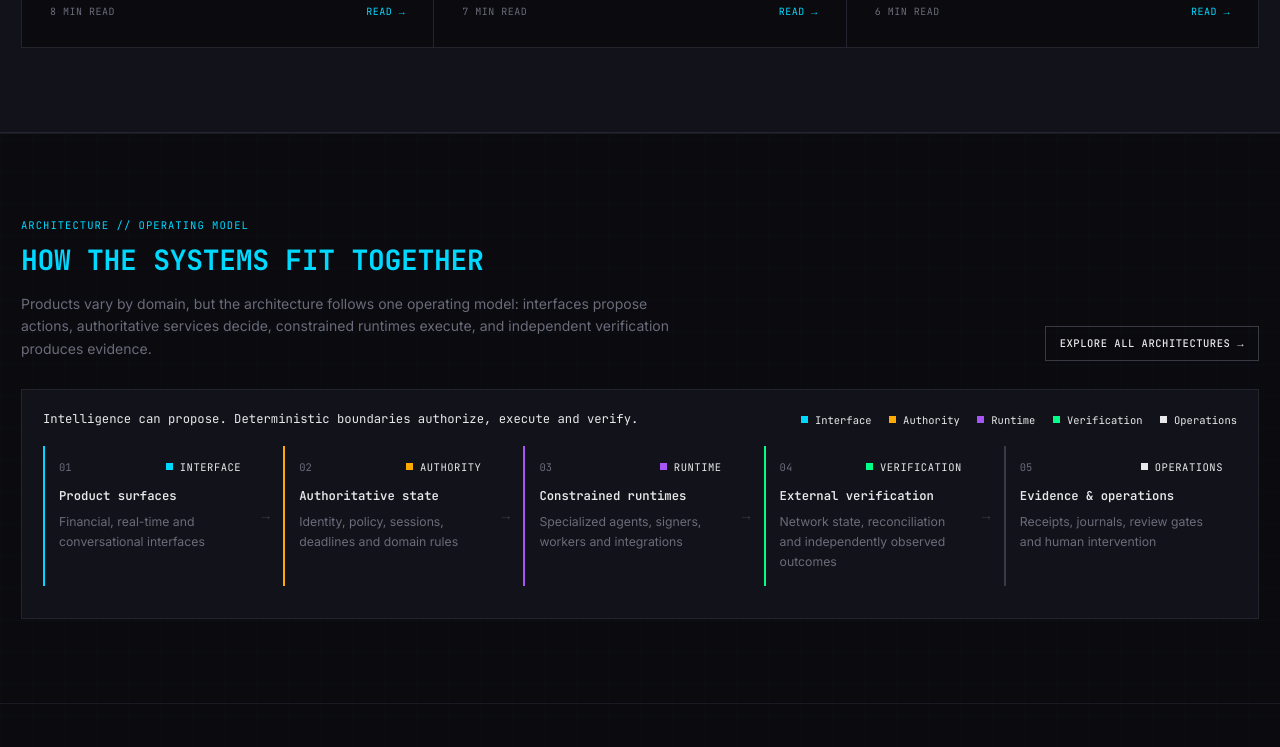
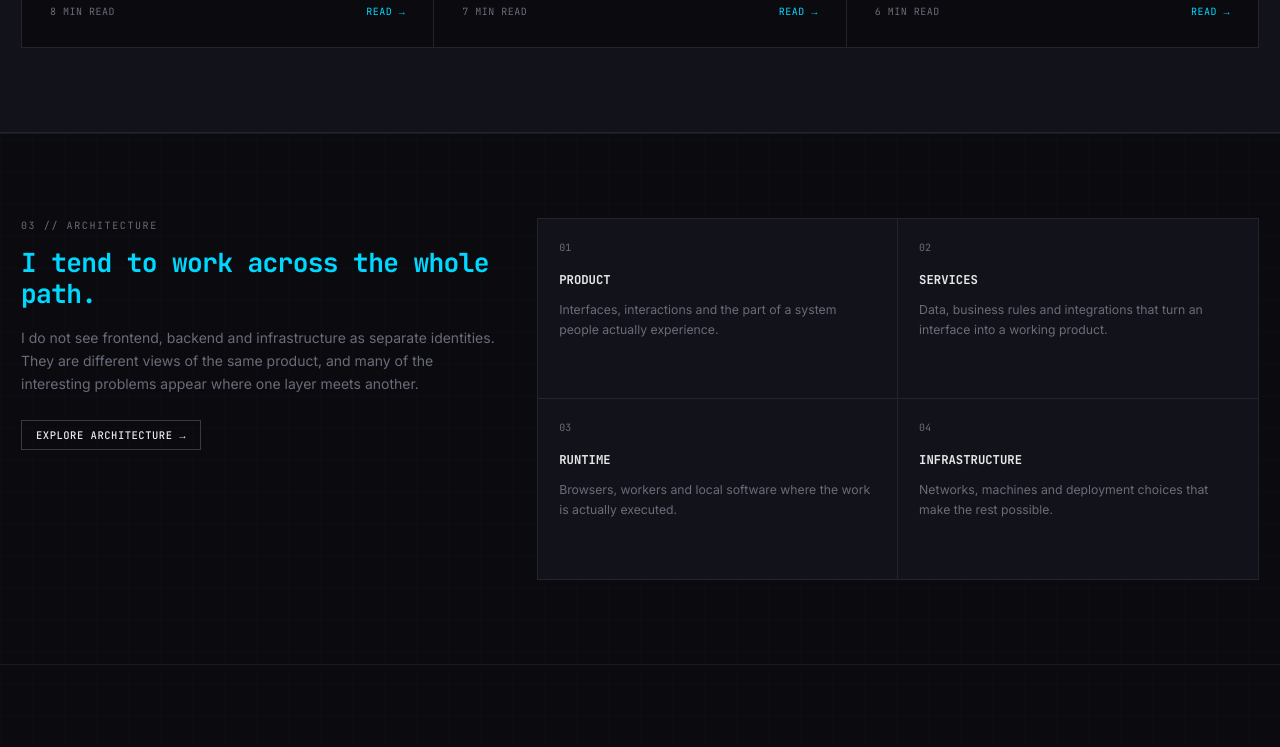
Before and after one commit to 4LFR3Dv1/Portfolio, a React (Vite) app: page / in a window 1280 px wide. Shown: the part 2420-3167 px from the top of the page. Built offline with nearby package versions, Linux system fonts and the light colour scheme.

Commit message:
Architecture: explain layers in ordinary language

```diff
--- a/src/app/components/system-architecture.tsx
+++ b/src/app/components/system-architecture.tsx
@@ -1,53 +1,52 @@
-import { ArchitectureLegend, ArchitectureMap } from './architecture-map';
 import { Button } from './button';
 import { useLanguage } from '../context/language-context';
-import { architectureViews } from '../data/architecture';
 
-interface SystemArchitectureProps {
-  onOpen: () => void;
-}
-
-export function SystemArchitecture({ onOpen }: SystemArchitectureProps) {
+export function SystemArchitecture({ onOpen }: { onOpen: () => void }) {
   const { language } = useLanguage();
-  const systemMap = architectureViews[0];
+  const isEnglish = language === 'en';
+  const layers = isEnglish
+    ? [
+        { name: 'PRODUCT', description: 'Interfaces, interactions and the part of a system people actually experience.' },
+        { name: 'SERVICES', description: 'Data, business rules and integrations that turn an interface into a working product.' },
+        { name: 'RUNTIME', description: 'Browsers, workers and local software where the work is actually executed.' },
+        { name: 'INFRASTRUCTURE', description: 'Networks, machines and deployment choices that make the rest possible.' },
+      ]
+    : [
+        { name: 'PRODUTO', description: 'Interfaces, interações e a parte de um sistema que as pessoas realmente experimentam.' },
+        { name: 'SERVIÇOS', description: 'Dados, regras de negócio e integrações que transformam uma interface em um produto funcionando.' },
+        { name: 'EXECUÇÃO', description: 'Navegadores, workers e software local onde o trabalho realmente acontece.' },
+        { name: 'INFRAESTRUTURA', description: 'Redes, máquinas e escolhas de deploy que tornam o restante possível.' },
+      ];
 
   return (
-    <section
-      className="mx-auto max-w-[1600px] border-t border-[var(--border-subtle)] px-4 py-16 sm:px-6 lg:py-24"
-      id="architecture"
-    >
-      <div className="mb-8 flex flex-col gap-6 lg:flex-row lg:items-end lg:justify-between">
-        <div className="max-w-3xl">
-          <div className="mb-3 font-mono text-xs uppercase tracking-widest text-[var(--electric-blue)]">
-            {language === 'en' ? 'ARCHITECTURE // OPERATING MODEL' : 'ARQUITETURA // MODELO OPERACIONAL'}
+    <section className="mx-auto max-w-[1600px] border-t border-[var(--border-subtle)] px-6 py-16 lg:py-24" id="architecture">
+      <div className="grid gap-10 lg:grid-cols-[minmax(0,.8fr)_minmax(0,1.2fr)] lg:items-start">
+        <div className="max-w-xl">
+          <div className="font-mono text-[10px] uppercase tracking-[0.16em] text-[var(--terminal-muted)]">
+            03 // {isEnglish ? 'ARCHITECTURE' : 'ARQUITETURA'}
           </div>
-          <h2 className="font-mono font-bold text-[var(--electric-blue)]">
-            {language === 'en' ? 'HOW THE SYSTEMS FIT TOGETHER' : 'COMO OS SISTEMAS SE CONECTAM'}
+          <h2 className="mt-4 font-mono text-2xl font-bold tracking-tight text-[var(--electric-blue)] lg:text-3xl">
+            {isEnglish ? 'I tend to work across the whole path.' : 'Costumo trabalhar atravessando o caminho inteiro.'}
           </h2>
-          <p className="mt-4 text-base leading-relaxed text-[var(--terminal-muted)]">
-            {systemMap.summary[language]}
+          <p className="mt-5 text-base leading-relaxed text-[var(--terminal-muted)]">
+            {isEnglish
+              ? 'I do not see frontend, backend and infrastructure as separate identities. They are different views of the same product, and many of the interesting problems appear where one layer meets another.'
+              : 'Não vejo frontend, backend e infraestrutura como identidades separadas. São visões diferentes do mesmo produto, e muitos dos problemas interessantes aparecem justamente quando uma camada encontra a outra.'}
           </p>
+          <Button variant="secondary" onClick={onOpen} className="mt-7">
+            {isEnglish ? 'EXPLORE ARCHITECTURE →' : 'EXPLORAR ARQUITETURA →'}
+          </Button>
         </div>
-        <Button
-          variant="secondary"
-          onClick={onOpen}
-          className="min-h-10 self-start focus-visible:ring-2 focus-visible:ring-[var(--electric-blue)] lg:self-auto"
-        >
-          {language === 'en' ? 'EXPLORE ALL ARCHITECTURES →' : 'EXPLORAR TODAS AS ARQUITETURAS →'}
-        </Button>
-      </div>
 
-      <div className="border border-[var(--border-default)] bg-[var(--surface-1)] p-4 sm:p-6">
-        <div className="mb-5 flex flex-col gap-4 lg:flex-row lg:items-center lg:justify-between">
-          <p className="font-mono text-sm text-[var(--terminal-text)]">{systemMap.principle[language]}</p>
-          <ArchitectureLegend language={language} />
+        <div className="grid border border-[var(--border-default)] sm:grid-cols-2">
+          {layers.map((layer, index) => (
+            <div key={layer.name} className={`min-h-[180px] bg-[var(--surface-1)] p-6 ${index % 2 === 0 ? 'sm:border-r sm:border-[var(--border-default)]' : ''} ${index < 2 ? 'border-b border-[var(--border-default)]' : ''}`}>
+              <div className="font-mono text-[10px] text-[var(--terminal-muted)]">{String(index + 1).padStart(2, '0')}</div>
+              <h3 className="mt-5 font-mono text-sm font-bold text-[var(--terminal-text)]">{layer.name}</h3>
+              <p className="mt-3 text-sm leading-relaxed text-[var(--terminal-muted)]">{layer.description}</p>
+            </div>
+          ))}
         </div>
-        <ArchitectureMap
-          steps={systemMap.steps}
-          language={language}
-          label={language === 'en' ? 'Portfolio operating model' : 'Modelo operacional do portfólio'}
-          compact
-        />
       </div>
     </section>
   );
```
